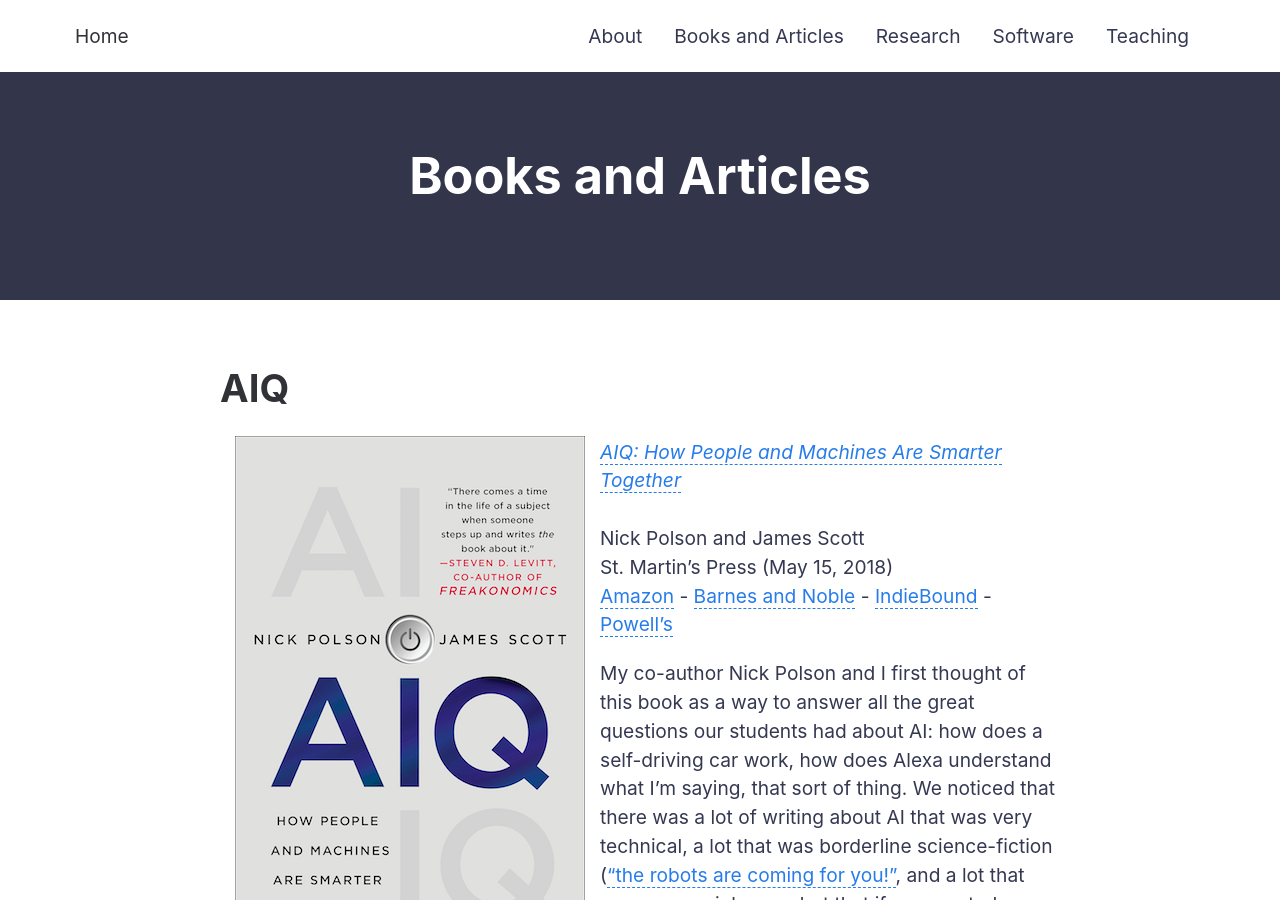
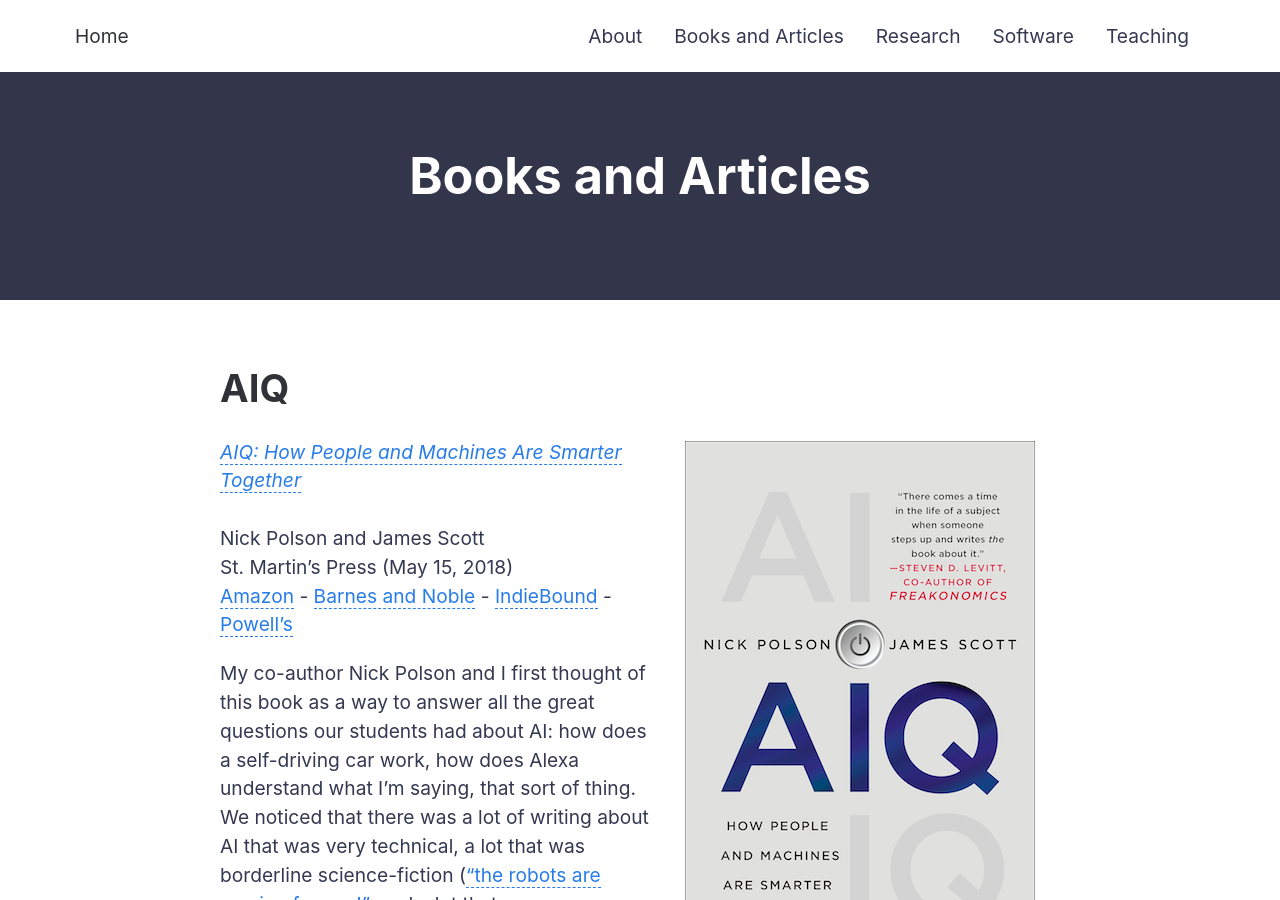
Before and after one commit to jgscott/testsite, a Jekyll site: the page built from books.md, in a window 1280 px wide and 900 px high. Built offline with Jekyll 4.4.1, drawn with Linux system fonts in a browser that asks for light colours.

Commit message:
aiq updates

```diff
--- a/books.md
+++ b/books.md
@@ -6,7 +6,7 @@ permalink: /books/
 
 # AIQ
 
-<img src="{{ site.baseurl }}/assets/img/posts/AIQ_cover_medium.png" ALIGN="left" style="margin:10px 15px"/>
+<img src="{{ site.baseurl }}/assets/img/posts/AIQ_cover_medium.png" ALIGN="right" style="margin:15px 25px"/>
 
 [_AIQ: How People and Machines Are Smarter Together_
 ](https://us.macmillan.com/books/9781250182159)
@@ -31,6 +31,7 @@ Steven D. Levitt, co-author of _Freakonomics_:
 Michael J. Casey, Author of _The Age of Cryptocurrency_ and _The Truth Machine_:
 > “Nick Polson and James Scott take us under the hood of AI and data science, showing that behind most algorithms is the story of a person trying to solve a problem and make the world better. The result is an engaging, optimistic vision of an age in which computers have become a pervasive, influential presence in every aspect of life.”
 
+
 David Spiegelhalter, Professor of the Public Understanding of Risk at the University of Cambridge:
 > At last, a book on the ideas behind AI and data science by people who really understand data. Cutting through the usual journalistic puff and myths, they clearly explain the underlying ideas behind the way that masses of data are being harnessed to build the algorithms that can carry out such extraordinary feats.  But they are also clear about the limitations and potential risks of these algorithms, and the need for society to scrutinise and even regulate their use.   A real page-turner, with fine stories and just enough detail: I learned a lot.
 
```
